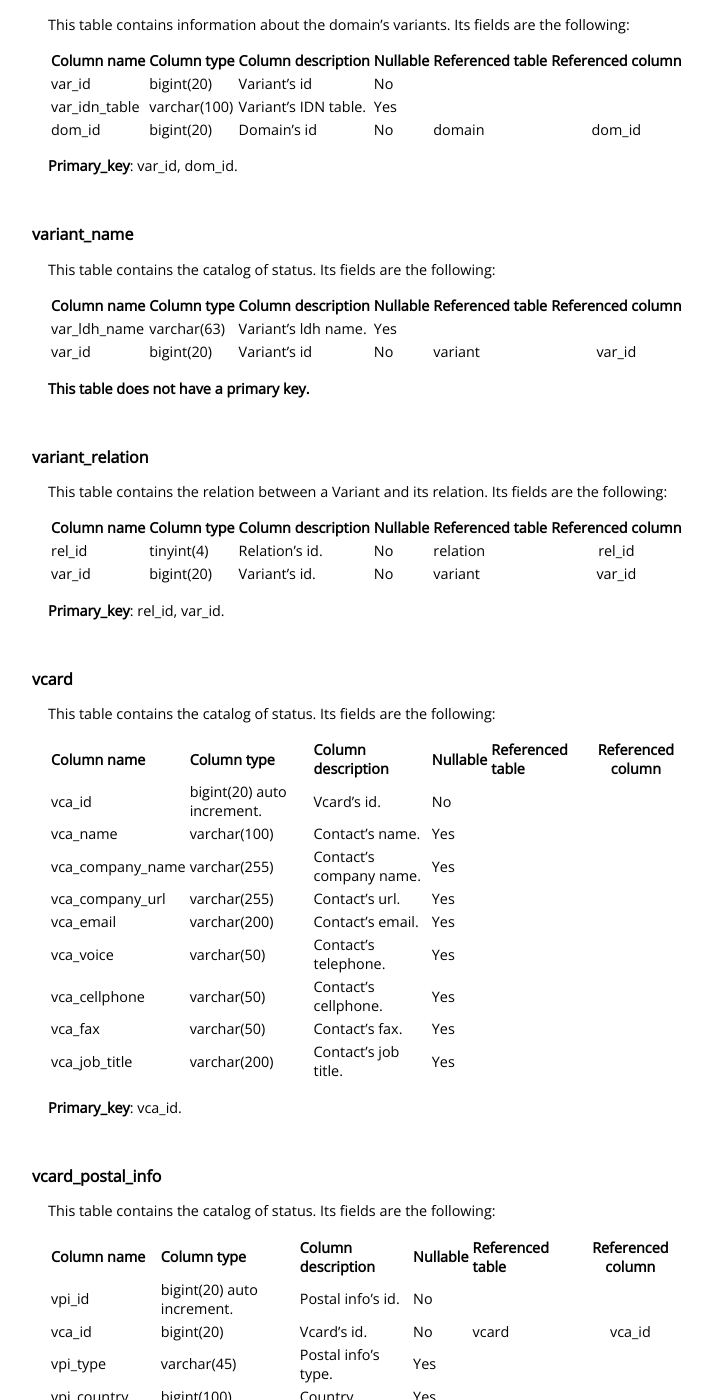
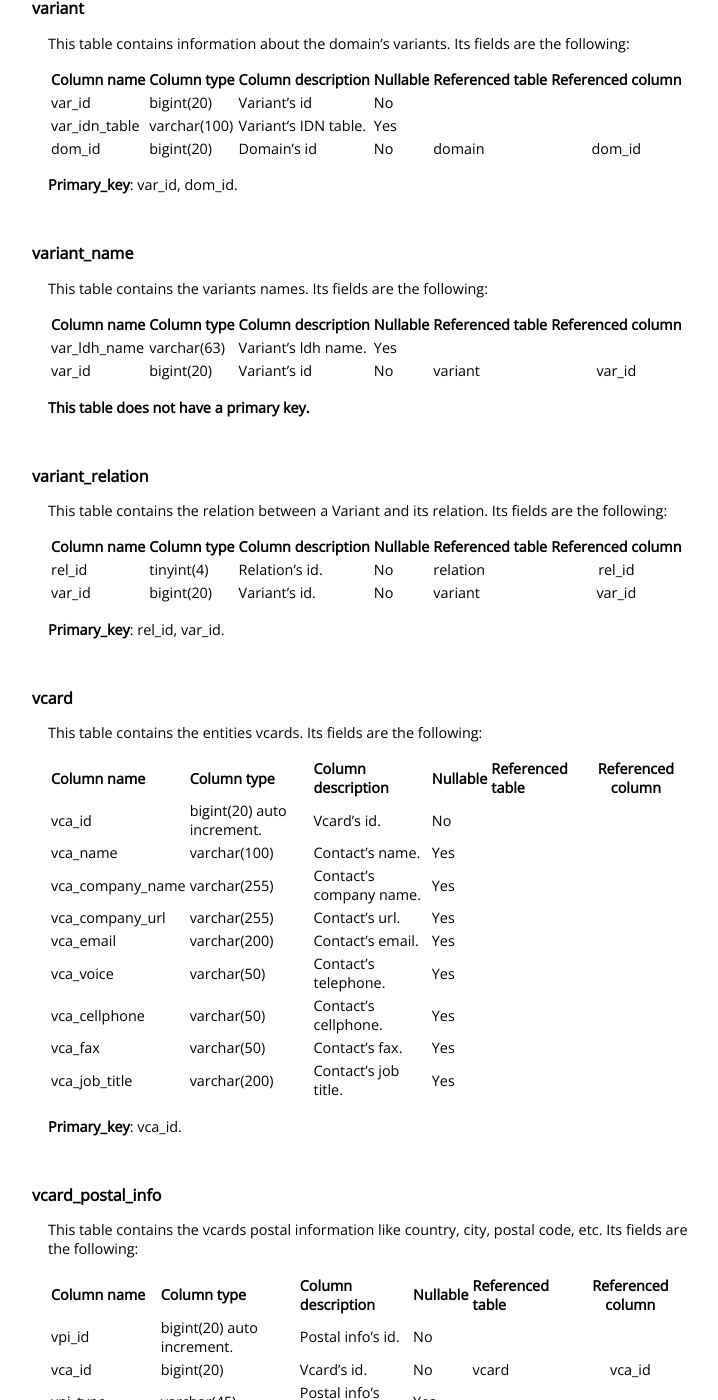
Before and after one commit to NICMx/rdap-server, a Jekyll site: the page built from database-tables-definition.md, in a window 1280 px wide and 1400 px high, scrolled down 18620 px. Shown: the whole window, without its empty margins (272-990 px from the left). Built offline with Jekyll 4.4.1, drawn with Linux system fonts in a browser that asks for light colours; nearby versions of some CDN libraries; some of the changed text lies outside the part shown.

Commit message:
Fix some typos and definitions

```diff
--- a/database-tables-definition.md
+++ b/database-tables-definition.md
@@ -158,7 +158,7 @@ This table contains the catalog of the two-character country code. Its fields ar
 **Primary key**: ccd\_id
 
 ## domain
-This table contains the catalog of the two-character country code. Its fields are the following:
+This table contains the information about the domain registration. Its fields are the following:
 
 |Column name|Column type|Column description|Nullable|Referenced table|Referenced column|
 |:----------|:----------|:-----------------|:-------|:---------------|:---------------:|
@@ -754,7 +754,7 @@ This table contains information about the domain's variants. Its fields are the
 
 ## variant_name
 
-This table contains the catalog of status. Its fields are the following:
+This table contains the variants names. Its fields are the following:
 
 |Column name|Column type|Column description|Nullable|Referenced table|Referenced column|
 |:----------|:----------|:-----------------|:-------|:---------------|:---------------:|
@@ -776,7 +776,7 @@ This table contains the relation between a Variant and its relation. Its fields
 
 ## vcard
 
-This table contains the catalog of status. Its fields are the following:
+This table contains the entities vcards. Its fields are the following:
 
 |Column name|Column type|Column description|Nullable|Referenced table|Referenced column|
 |:----------|:----------|:-----------------|:-------|:---------------|:---------------:|
@@ -794,7 +794,7 @@ This table contains the catalog of status. Its fields are the following:
 
 ## vcard_postal_info
 
-This table contains the catalog of status. Its fields are the following:
+This table contains the vcards postal information like country, city, postal code, etc. Its fields are the following:
 
 |Column name|Column type|Column description|Nullable|Referenced table|Referenced column|
 |:----------|:----------|:-----------------|:-------|:---------------|:---------------:|
```
Also changed, not shown: other parts of database-tables-definition.md (+5 -5 lines), data-access-layer.md (+1 -1 lines), database-schema.md (+1 -1 lines), intro.md (+2 -2 lines), migration.md (+2 -0 lines), response-privacy.md (+3 -3 lines).
